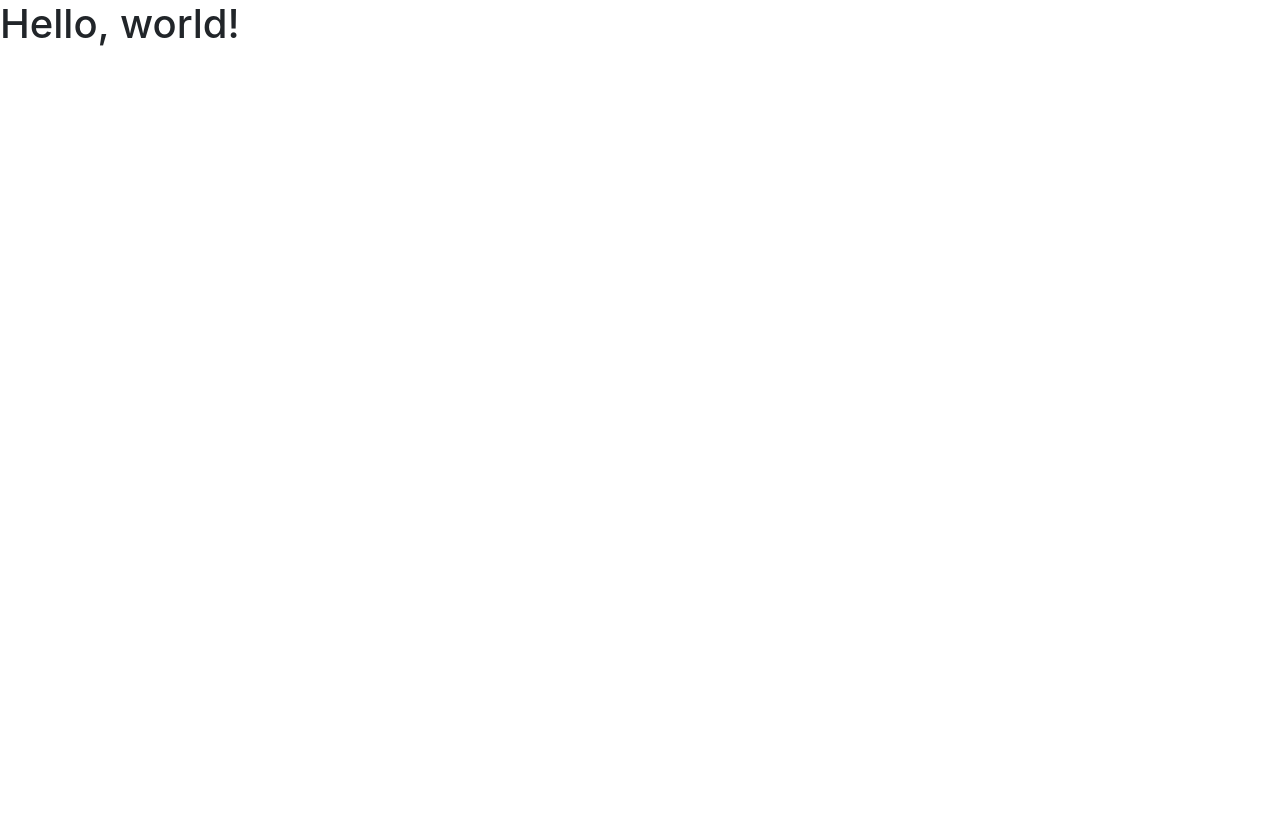
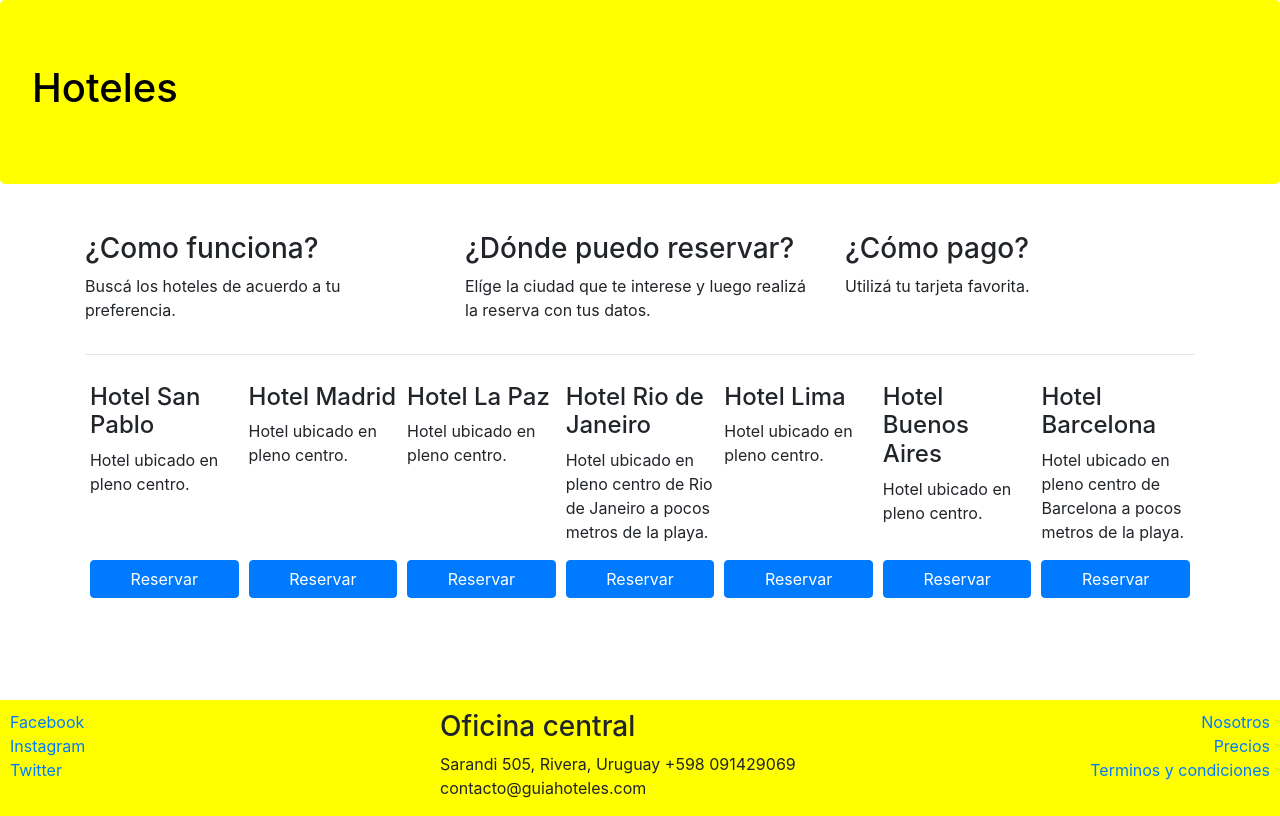
Before and after one commit to cristopherpds/guia-hoteles, a website: page index.html in a window 1280 px wide. Drawn offline with nearby package versions, Linux system fonts and the light colour scheme.

Commit message:
add footer and styles with flex

```diff
--- /dev/null
+++ b/CSS/main.css
@@ -0,0 +1,22 @@
+.jumbotron{
+    background-color: yellow;
+    color: black;
+}
+
+footer {
+    padding: 10px 10px 0 10px;
+    background-color: yellow;
+    margin-bottom: 0px;
+    margin-top: 100px;
+}
+
+.card-hotel{
+    flex: 1 150px;
+    padding: 2px 5px 2px 5px;
+    margin-top: 10px;
+}
+
+.btn-reserva{
+    width: 100%;
+
+}
--- a/index.html
+++ b/index.html
@@ -8,12 +8,135 @@
 
   <!-- Bootstrap CSS -->
   <link rel="stylesheet" href="node_modules/bootstrap/dist/css/bootstrap.min.css"ñ>
+  <link rel="stylesheet" href="/CSS/main.css">
 
   <title>Hello, world!</title>
 </head>
 
 <body>
-  <h1>Hello, world!</h1>
+  <div class="jumbotron">
+    <h1>Hoteles</h1>
+  </div>
+  <div class="container">
+      <div class="row">
+        <div class="col-sm-4">
+          <p>
+              <h3>¿Como funciona?</h3>
+              <p>Buscá los hoteles de acuerdo a tu preferencia.</p>
+          </p>
+        </div>
+        <div class="col-sm-4">
+          <p>
+              <h3>¿Dónde puedo reservar?</h3>
+              <p>Elíge la ciudad que te interese y luego realizá la reserva con tus datos.</p>
+          </p>
+        </div>
+          <div class="col-sm-4">
+            <p>
+                <h3>¿Cómo pago?</h3>
+                <p>Utilizá tu tarjeta favorita.</p>
+            </p>
+          </div>
+      </div>
+
+      <hr>
+
+      <div class="d-flex flex-wrap flex-row-reverse">
+          <div class="card-hotel d-flex flex-column justify-content-between ">
+            <div>
+              <h4>Hotel Barcelona</h4>
+              <p>Hotel ubicado en pleno centro de Barcelona a
+                pocos
+                metros de la playa.
+              </p>
+            </div>
+            <div>
+              <button class="btn btn-primary btn-reserva"> Reservar</button>
+            </div>
+          </div>
+          <div class="card-hotel d-flex flex-column justify-content-between">
+            <div>
+              <h4>Hotel Buenos Aires</h4>
+              <p>Hotel ubicado en pleno centro.</p>
+            </div>
+            <div>
+              <button class="btn btn-primary btn-reserva"> Reservar</button>
+            </div>
+          </div>
+          <div class="card-hotel d-flex flex-column justify-content-between">
+            <div>
+              <h4>Hotel Lima</h4>
+              <p>Hotel ubicado en pleno centro.</p>
+            </div>
+            <div>
+              <button class="btn btn-primary btn-reserva"> Reservar</button>
+            </div>
+          </div>
+          <div class="card-hotel d-flex flex-column justify-content-between">
+            <div>
+              <h4>Hotel Rio de Janeiro</h4>
+              <p>Hotel ubicado en pleno centro de Rio de Janeiro
+                a pocos
+                metros de la playa.
+              </p>
+            </div>
+            <div>
+              <button class="btn btn-primary btn-reserva"> Reservar</button>
+            </div>
+          </div>
+          <div class="card-hotel d-flex flex-column justify-content-between">
+            <div>
+              <h4>Hotel La Paz</h4>
+              <p>Hotel ubicado en pleno centro.</p>
+            </div>
+            <div>
+              <button class="btn btn-primary btn-reserva "> Reservar</button>
+            </div>
+          </div>
+          <div class="card-hotel d-flex flex-column justify-content-between ">
+            <div>
+              <h4>Hotel Madrid</h4>
+              <p>Hotel ubicado en pleno centro.</p>
+            </div>
+            <div>
+              <button class="btn btn-primary btn-reserva"> Reservar</button>
+            </div>
+          </div>
+          <div class="card-hotel d-flex flex-column justify-content-between ">
+            <div>
+              <h4>Hotel San Pablo</h4>
+              <p>Hotel ubicado en pleno centro.</p>
+            </div>
+            <div>
+              <button class="btn btn-primary btn-reserva"> Reservar</button>
+            </div>
+          </div>
+      </div>
+  </div>
+
+  <footer>
+    <div class="row">
+        <div class="col-sm-4 d-flex flex-column  ">
+          <a href="http://www.facebook.com">Facebook</a>
+          <a href="http://www.instagram.com">Instagram</a>
+          <a href="http://www.twitter.com">Twitter</a>
+        </div>
+        <div class="col-sm-4">
+          <address>
+            <h3>Oficina central</h3>
+            Sarandi 505, Rivera, Uruguay
+            +598 091429069
+            contacto@guiahoteles.com
+          </address>
+        </div>
+        <div class="col-sm-4 d-flex flex-column align-items-end">
+          <a href="http://www.facebook.com">Nosotros</a>
+          <a href="http://www.instagram.com">Precios</a>
+          <a href="http://www.twitter.com">Terminos y condiciones</a>
+        </div>
+    </div>
+  </footer>
+
 
   <!-- Optional JavaScript -->
   <!-- jQuery first, then Popper.js, then Bootstrap JS -->
```
